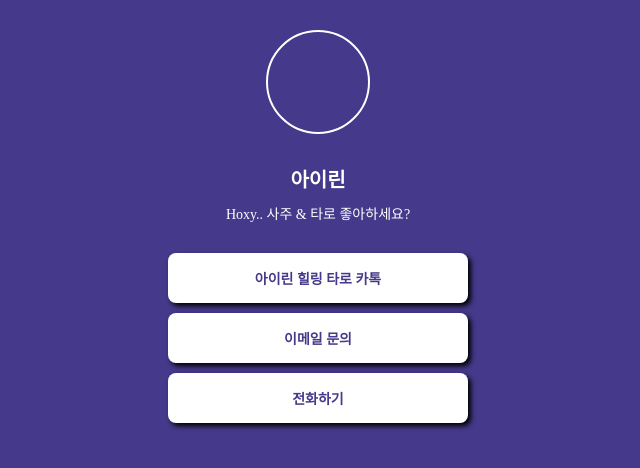
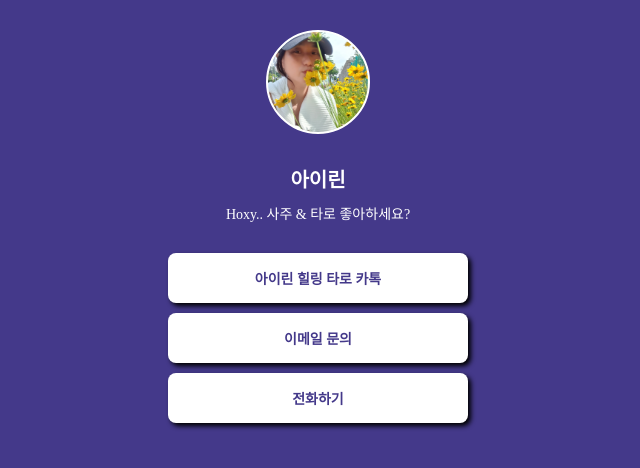
Before and after one commit to ailin2022/mom, a plain HTML site: page mom.html in a window 1280 px wide. Shown: the whole page, without its empty margins (322-962 px from the left). Drawn offline with Linux system fonts and the light colour scheme; a web font is replaced by a local one.

Commit message:
Update mom.html

```diff
--- a/mom.html
+++ b/mom.html
@@ -26,7 +26,7 @@
 
             border: 2px solid white;
 
-            background-image: url('마미.jpg');
+            background-image: url('mom.jpg');
             background-position: center;
             background-size: cover;
         }
```
